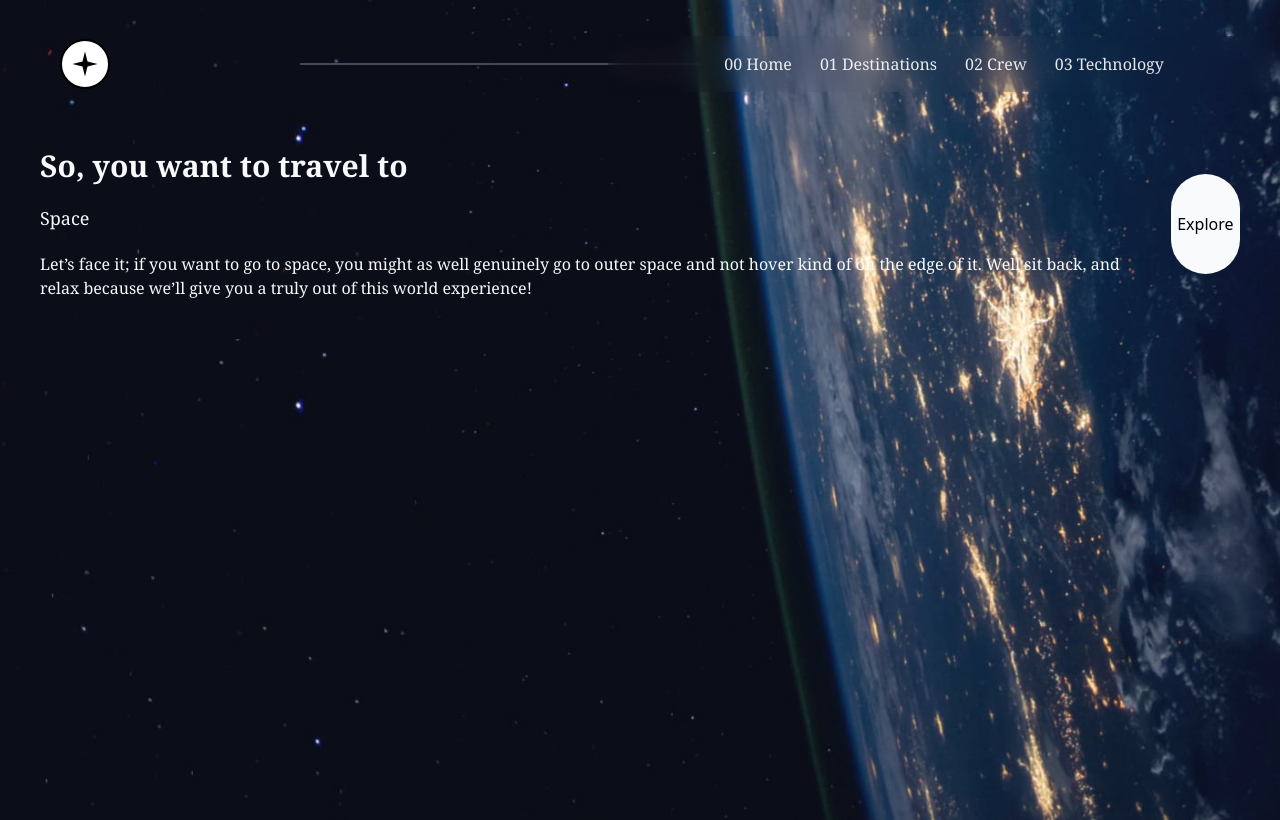
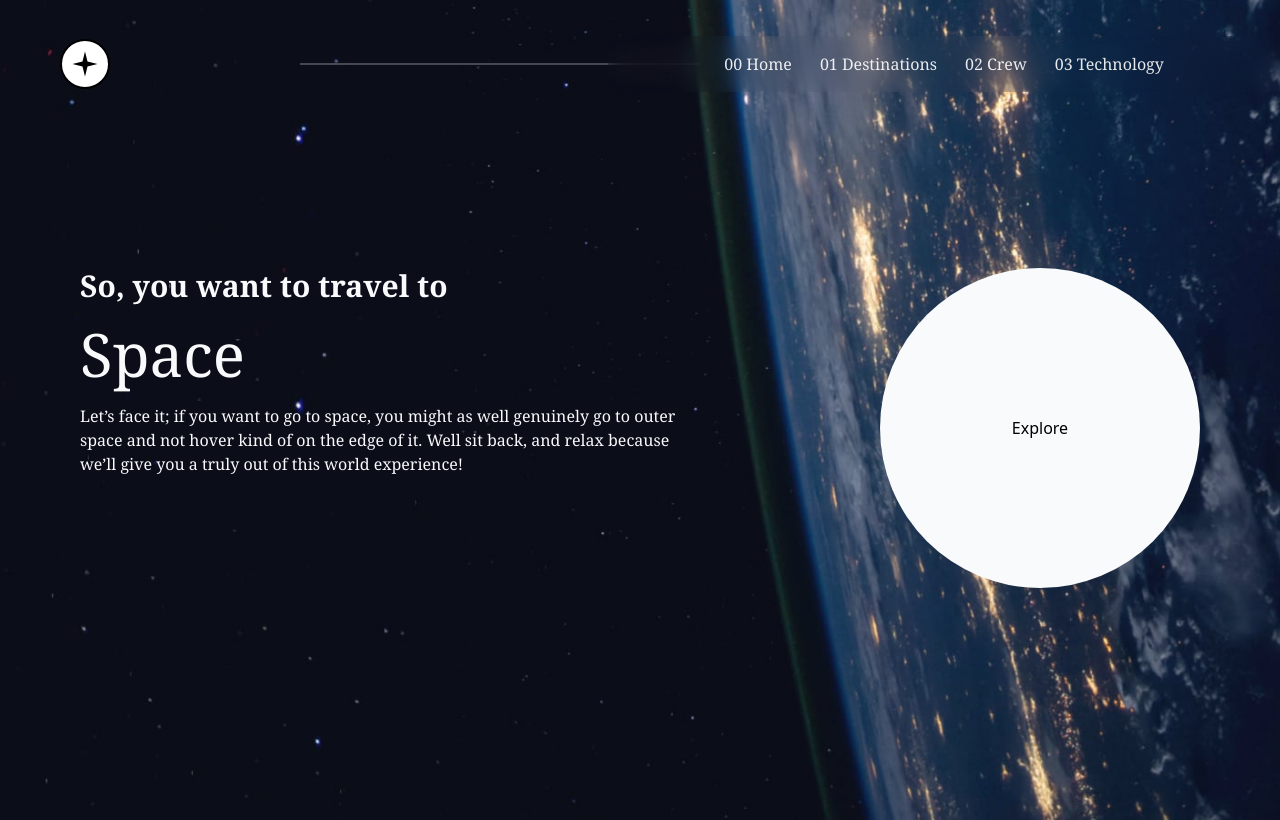
Before and after one commit to junior217/space-tourism-website, a Next.js app in the folder space-tourism/: page / in a window 1280 px wide. Built offline with nearby package versions, Linux system fonts and the light colour scheme.

Commit message:
More of main page done

```diff
--- a/space-tourism/app/page.tsx
+++ b/space-tourism/app/page.tsx
@@ -4,13 +4,13 @@
 
 export default function Home() {
   return (
-    <main className="p-10 flex flex-row items-center justify-center gap-10">
-    <div className="flex flex-col gap-5">
+    <main className="my-40 px-20 grid grid-cols-[1fr_auto] gap-10">
+    <div className="w-150 flex flex-col gap-5">
       <h2 className="text-3xl font-bold text-slate-50 font-serif">So, you want to travel to</h2>
-      <h1 className="text-lg text-slate-50 font-serif">Space</h1>
+      <h1 className="text-6xl text-slate-50 font-serif">Space</h1>
       <p className="text-base text-slate-50 font-serif ">Let’s face it; if you want to go to space, you might as well genuinely go to outer space and not hover kind of on the edge of it. Well sit back, and relax because we’ll give you a truly out of this world experience!</p>
     </div>
-    <div className="w-[100px] h-[100px] bg-slate-50 rounded-full flex justify-center items-center ">
+    <div className="w-80 h-80 bg-slate-50 rounded-full flex justify-center items-center ">
       <h1>Explore</h1>
     </div>
 
```
